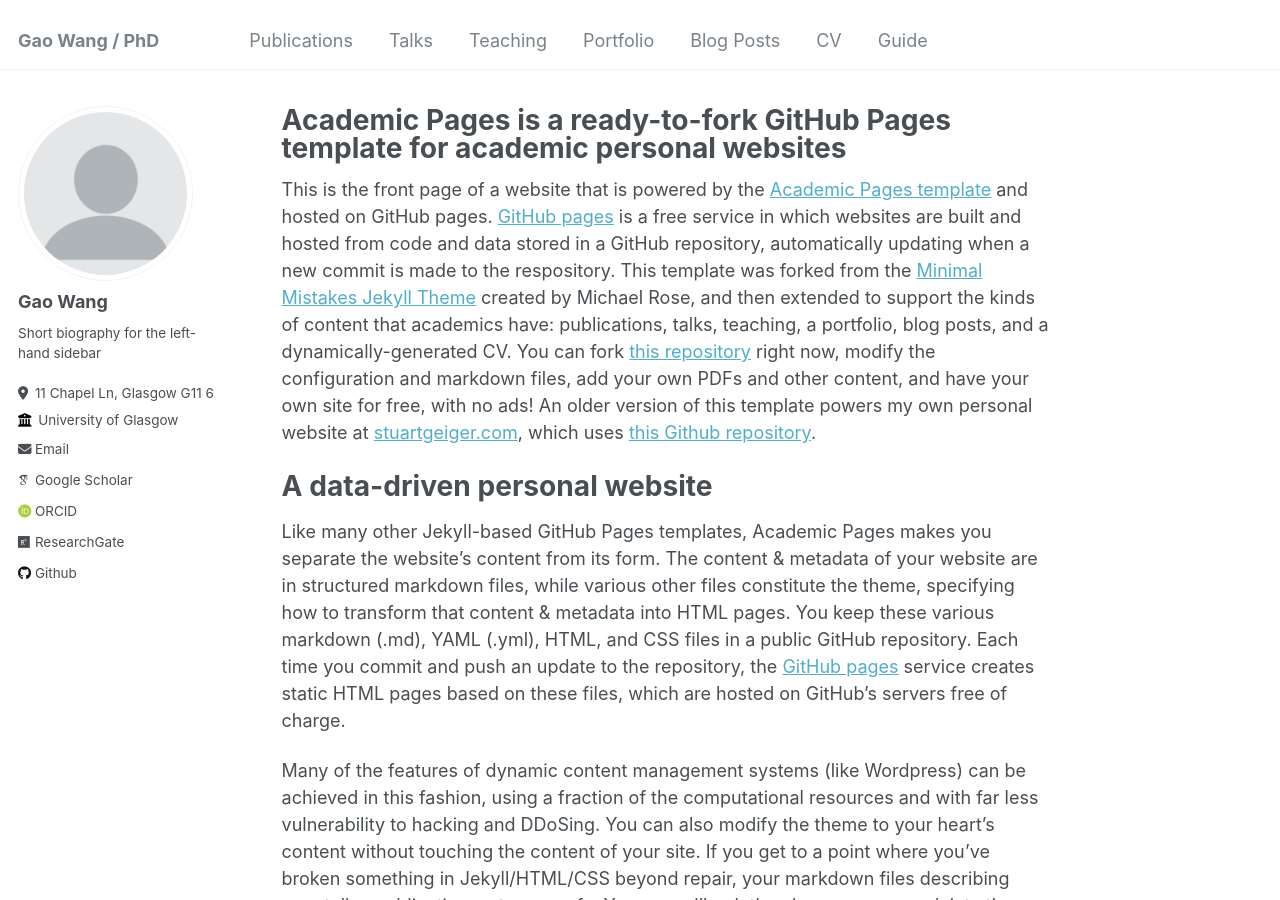
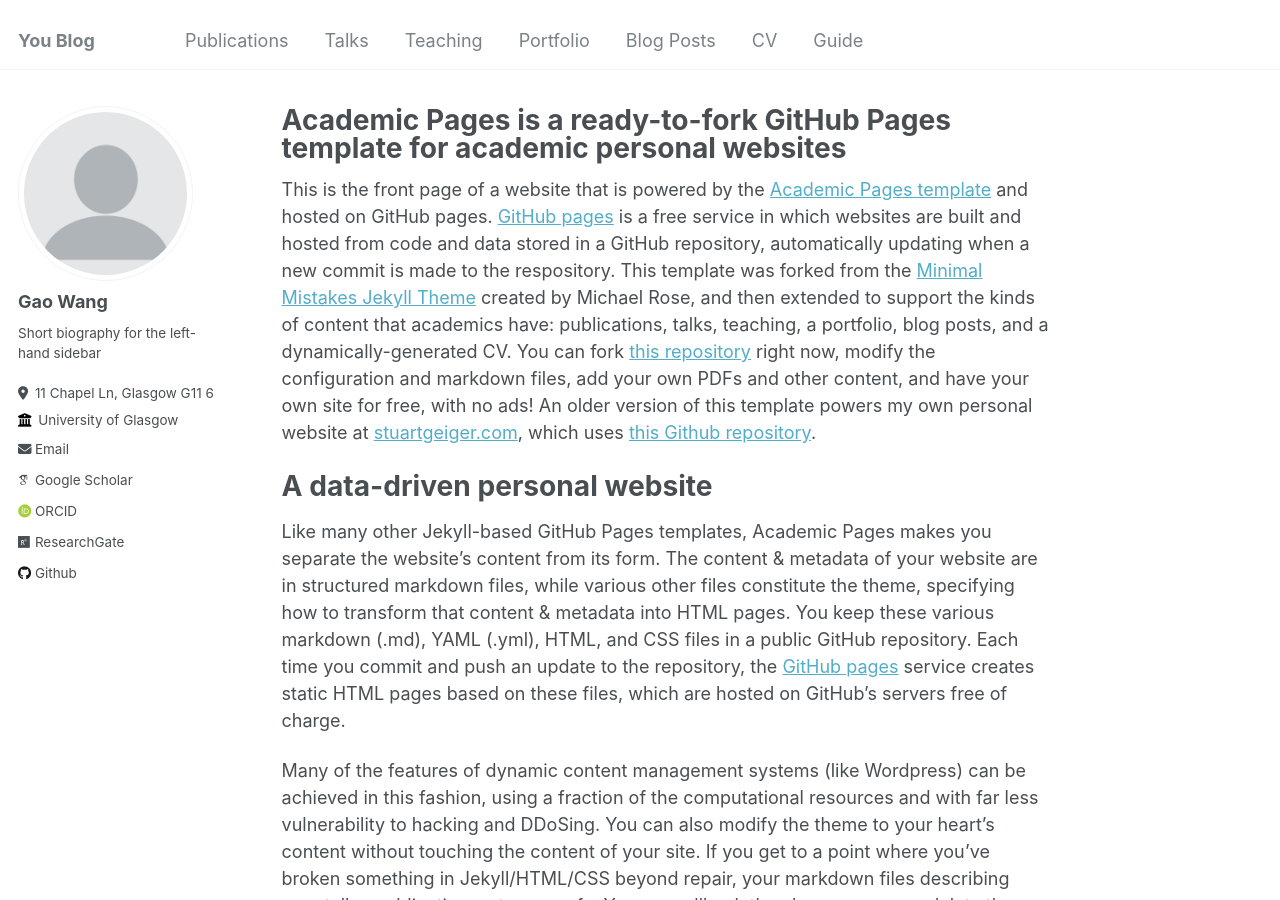
Before and after one commit to wg1275970202/test_page.github.io, a Jekyll site: the page built from _pages/about.md, in a window 1280 px wide and 900 px high. Built offline with Jekyll 4.4.1, drawn with Linux system fonts in a browser that asks for light colours; some web fonts are replaced.

Commit message:
Update _config.yml

```diff
--- a/_config.yml
+++ b/_config.yml
@@ -75,6 +75,7 @@
 
 
 # Site Settings
+title: You Blog    				  	#你博客的标题
 teaser                   :  # filename of teaser fallback teaser image placed in /images/, .e.g. "500x300.png"
 breadcrumbs              : false # true, false (default)
 words_per_minute         : 160
```
